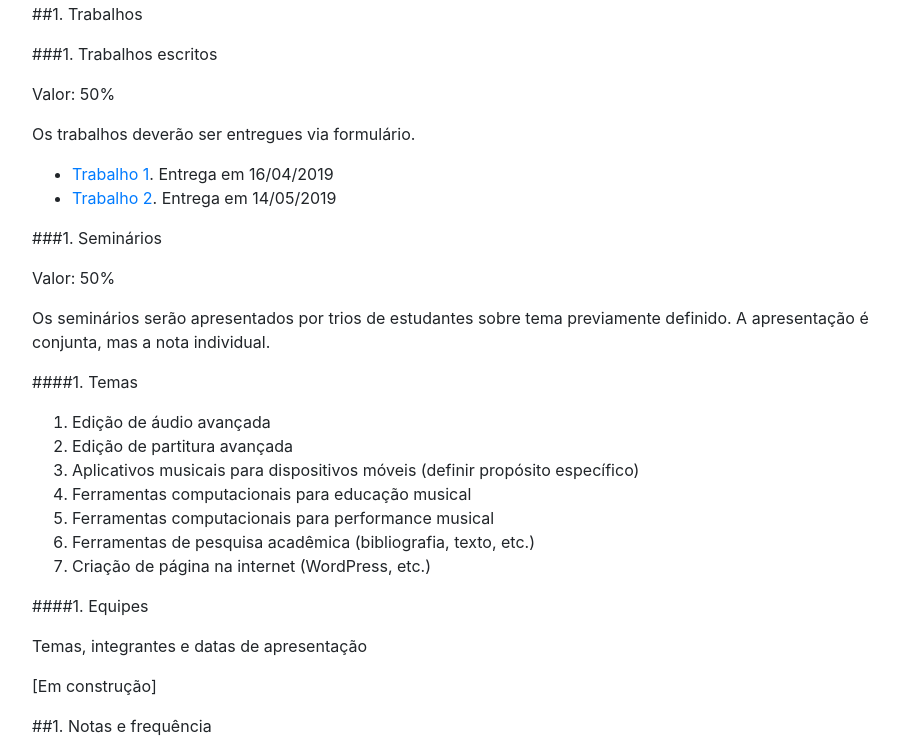
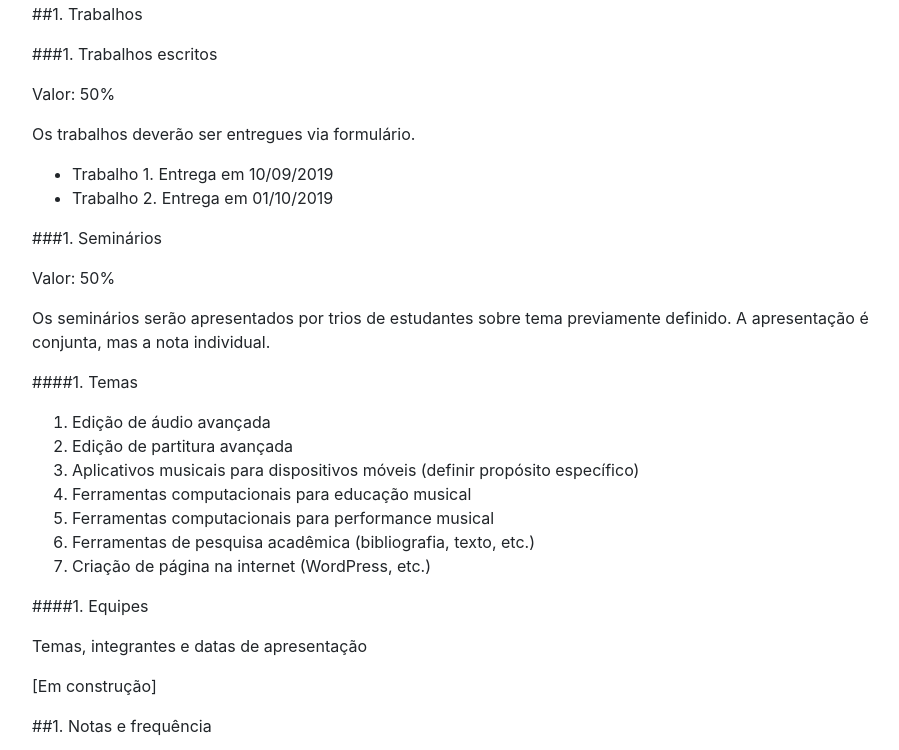
Before and after one commit to kroger/genosmus, a Jekyll site: the page built from _marcos/musa92.md, in a window 1280 px wide and 900 px high, scrolled down 1497 px, cut to the strip 96-846 px from the top of the window. Shown: the whole strip, without its empty margins (68-967 px from the left). Built offline with Jekyll 4.4.1, drawn with Linux system fonts in a browser that asks for light colours; the table of contents is made by our own code.

Commit message:
Ajuste de datas e links de trabalhos

```diff
--- a/_marcos/musa92.md
+++ b/_marcos/musa92.md
@@ -77,16 +77,15 @@ Valor: 50%
 
 Os trabalhos deverão ser entregues via formulário.
 
-<!--
-  * [Trabalho 1](https://form.jotformz.com/80873765884677). Entrega em
-    25/09/2018
-  * [Trabalho 2](https://form.jotformz.com/80873206684665). Entrega em
-23/10/2018 -->
+<!-- FIXME: substituir por essas linhas ao liberar   -->
+<!-- - [Trabalho 1](https://form.jotformz.com/80873765884677). Entrega em -->
+<!--     10/09/2019 -->
+<!-- - [Trabalho 2](https://form.jotformz.com/80873206684665). Entrega em -->
+<!--     01/10/2019 -->
 
-  * [Trabalho 1](https://form.jotformz.com/80873765884677). Entrega em
-    16/04/2019
-  * [Trabalho 2](https://form.jotformz.com/80873206684665). Entrega em
-    14/05/2019
+- Trabalho 1. Entrega em 10/09/2019
+- Trabalho 2. Entrega em 01/10/2019
+
 
 ###1. Seminários
 
```
